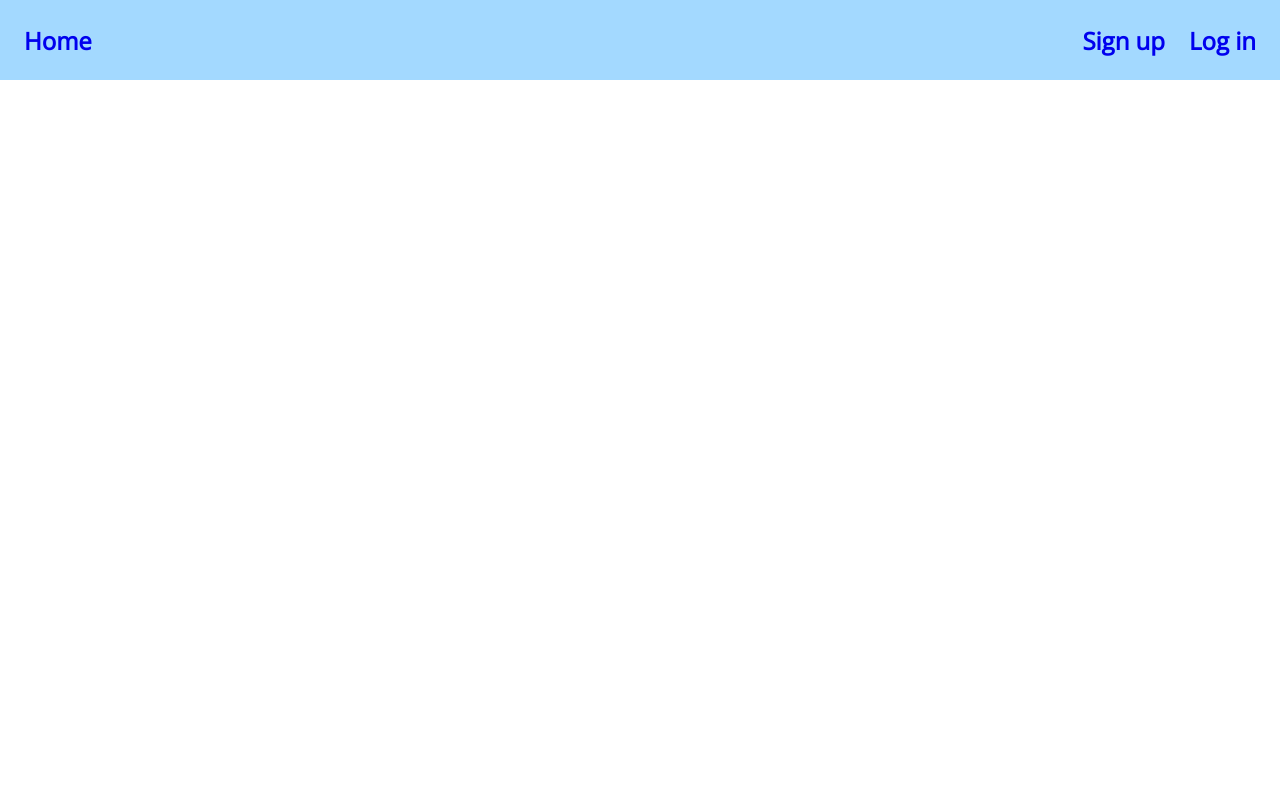
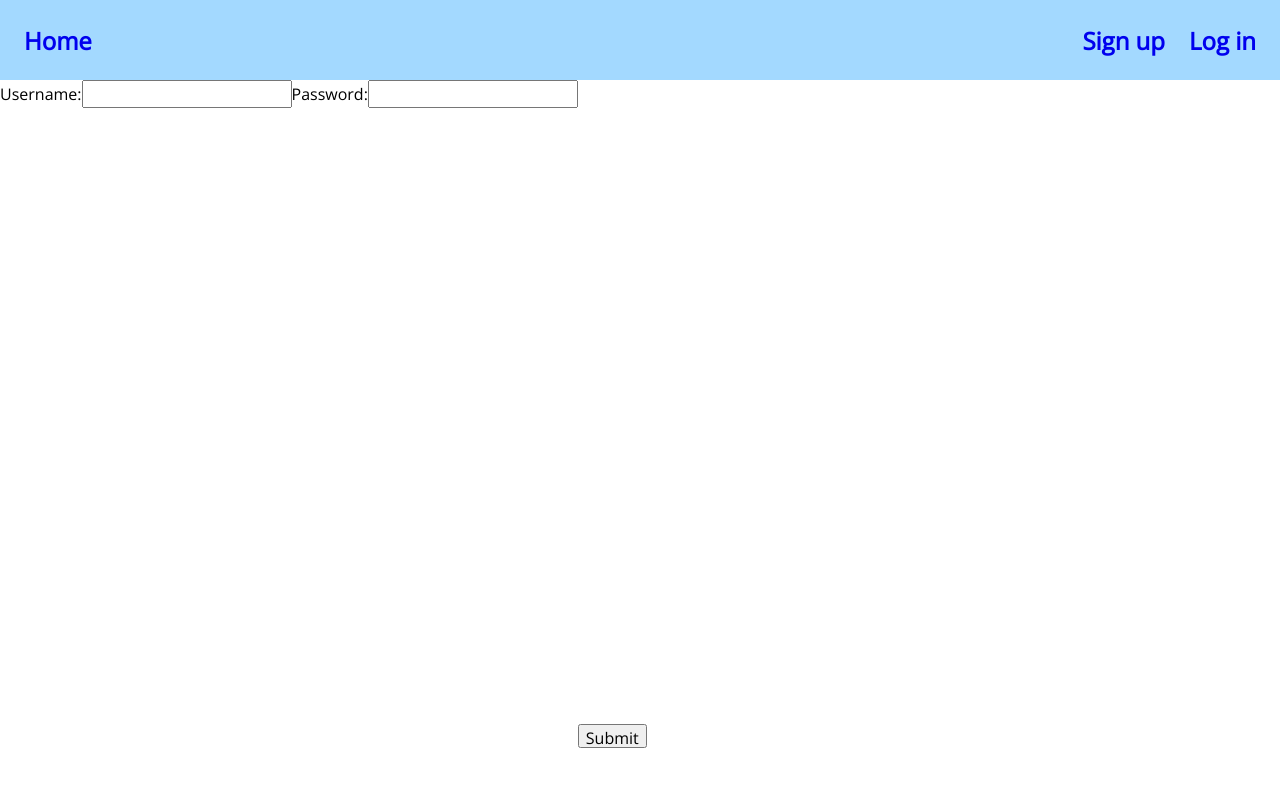
Before and after one commit to LuminationWa/cheat-sheet, a React (Create React App) app: page /log-in in a window 1280 px wide. Before the commit this address had no page. Shown: the top 786 px of the page. Built offline with nearby package versions, Linux system fonts and the light colour scheme; no server answers.

Commit message:
Login working but still needs to return data

```diff
--- a/src/App.js
+++ b/src/App.js
@@ -1,11 +1,23 @@
-import React from "react";
+import React, { useState, useEffect } from "react";
 import "./Styles/general.css";
 import Nav from "./Components/Nav";
 import CSheetOverview from "./Components/CheatSheetOverview";
 import SignUp from "./Components/SignUp";
+import LogIn from "./Components/LogIn";
 import { BrowserRouter, Routes, Route } from "react-router-dom";
 
 function App() {
+  const [user, setUser] = useState(null);
+  useEffect(() => {
+    fetch("/protected", {
+      credentials: "include",
+    })
+      .then((res) => res.json())
+      .then((data) => {
+        setUser(data.user);
+      });
+  }, []);
+
   return (
     <div className="App">
       <BrowserRouter>
@@ -13,6 +25,7 @@ function App() {
         <Routes>
           <Route path="/" element={<CSheetOverview />} />
           <Route path="/sign-up" element={<SignUp />} />
+          <Route path="/log-in" element={<LogIn />} />
         </Routes>
       </BrowserRouter>
     </div>
--- /dev/null
+++ b/src/Components/LogIn.js
@@ -0,0 +1,15 @@
+const LogIn = () => {
+    return (
+      <div>
+        <form action="log-in" method="post">
+          <label for="username">Username:</label>
+          <input type="text" id="username" name="username" required></input>
+          <label for="password">Password:</label>
+          <input type="password" id="password" name="password" required></input>
+          <button type="submit">Submit</button>
+        </form>
+      </div>
+    );
+  };
+
+  export default LogIn;
```
